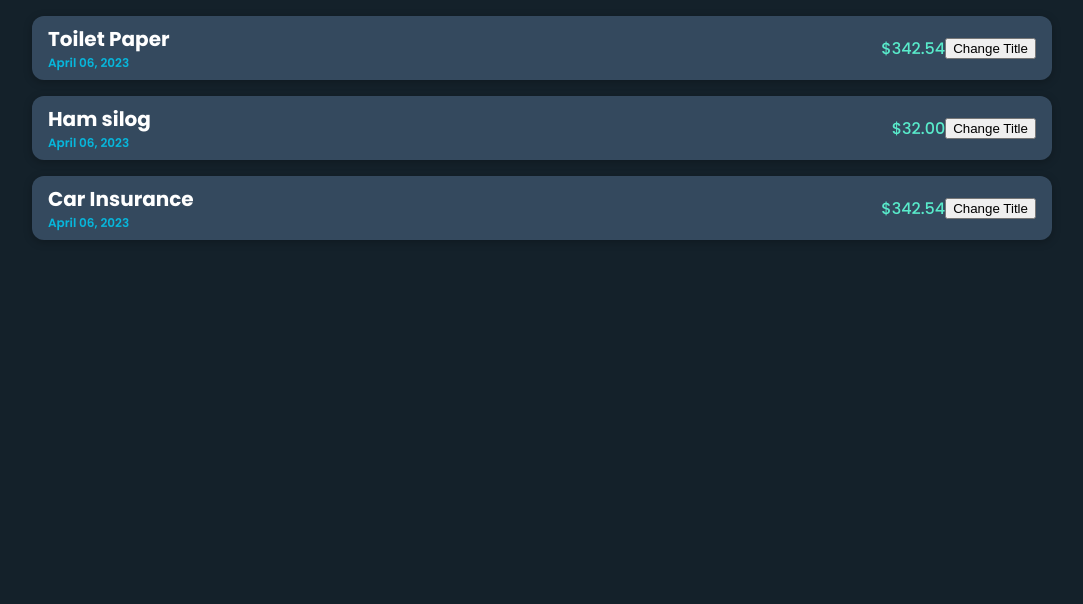
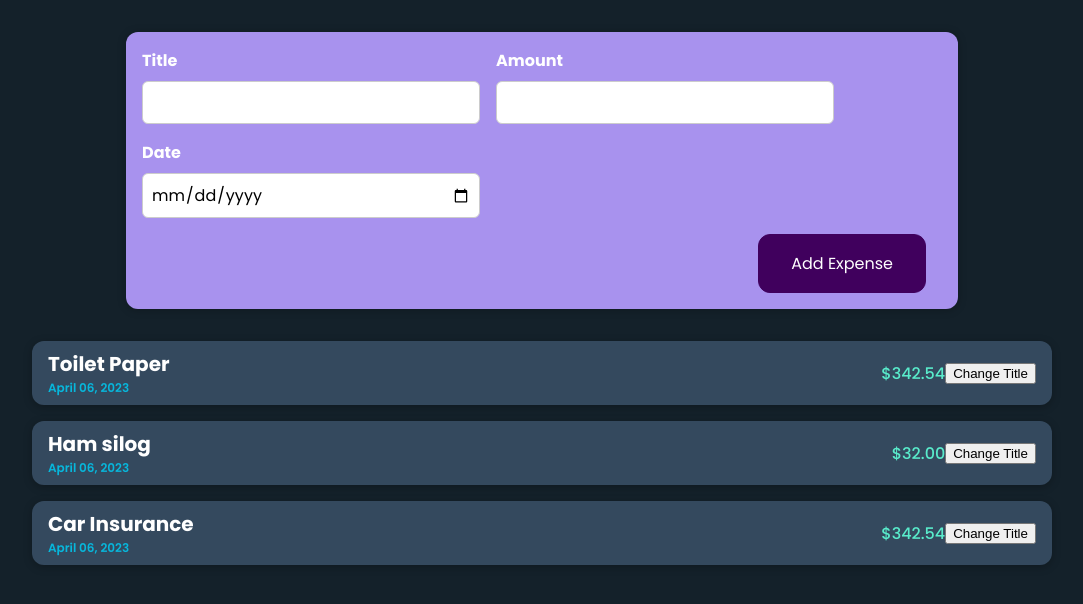
Before and after one commit to Millenmark/react-mini-expense-tracker, a React (Vite) app: page / in a window 1280 px wide. Shown: the top 604 px of the page, without its empty margins (98-1181 px from the left). Built offline with nearby package versions, Linux system fonts and the light colour scheme.

Commit message:
added new expenses form

```diff
--- a/src/App.jsx
+++ b/src/App.jsx
@@ -1,10 +1,11 @@
 import './App.css'
-import { ExpenseSection } from './containers'
+import { ExpenseSection, NewExpenseSection } from './containers'
 
 
 function App() {
   return (
     <div className="App">
+      <NewExpenseSection/>
       <ExpenseSection/>
     </div>
   )
--- a/src/components/index.js
+++ b/src/components/index.js
@@ -1,4 +1,3 @@
 export {default as Card} from './card/Card'
 export {default as ExpenseItem} from './expenseItem/ExpenseItem'
-export {default as NewExpense} from './newExpense/NewExpense'
 export {default as ExpenseForm} from './expenseForm/ExpenseForm'
--- a/src/components/newExpense/NewExpense.jsx
+++ /dev/null
@@ -1,12 +0,0 @@
-import './NewExpenseStyle.css'
-import React from 'react'
-
-const NewExpense = () => {
-  return (
-    <div className='new-expense'>
-
-    </div>
-  )
-}
-
-export default NewExpense
--- a/src/containers/index.js
+++ b/src/containers/index.js
@@ -1 +1,2 @@
 export {default as ExpenseSection} from './expenseSection/ExpenseSection'
+export {default as NewExpenseSection} from './newExpenseSection/NewExpenseSection'
--- /dev/null
+++ b/src/containers/newExpenseSection/NewExpenseSection.jsx
@@ -0,0 +1,14 @@
+import './NewExpenseStyle.css'
+import { ExpenseForm } from '../../components'
+import React from 'react'
+
+
+const NewExpenseSection = () => {
+  return (
+    <div className='new-expense'>
+      <ExpenseForm/>
+    </div>
+  )
+}
+
+export default NewExpenseSection
```
Also changed, not shown: src/containers/newExpenseSection/NewExpenseStyle.css (renamed from src/components/newExpense/NewExpenseStyle.css).
